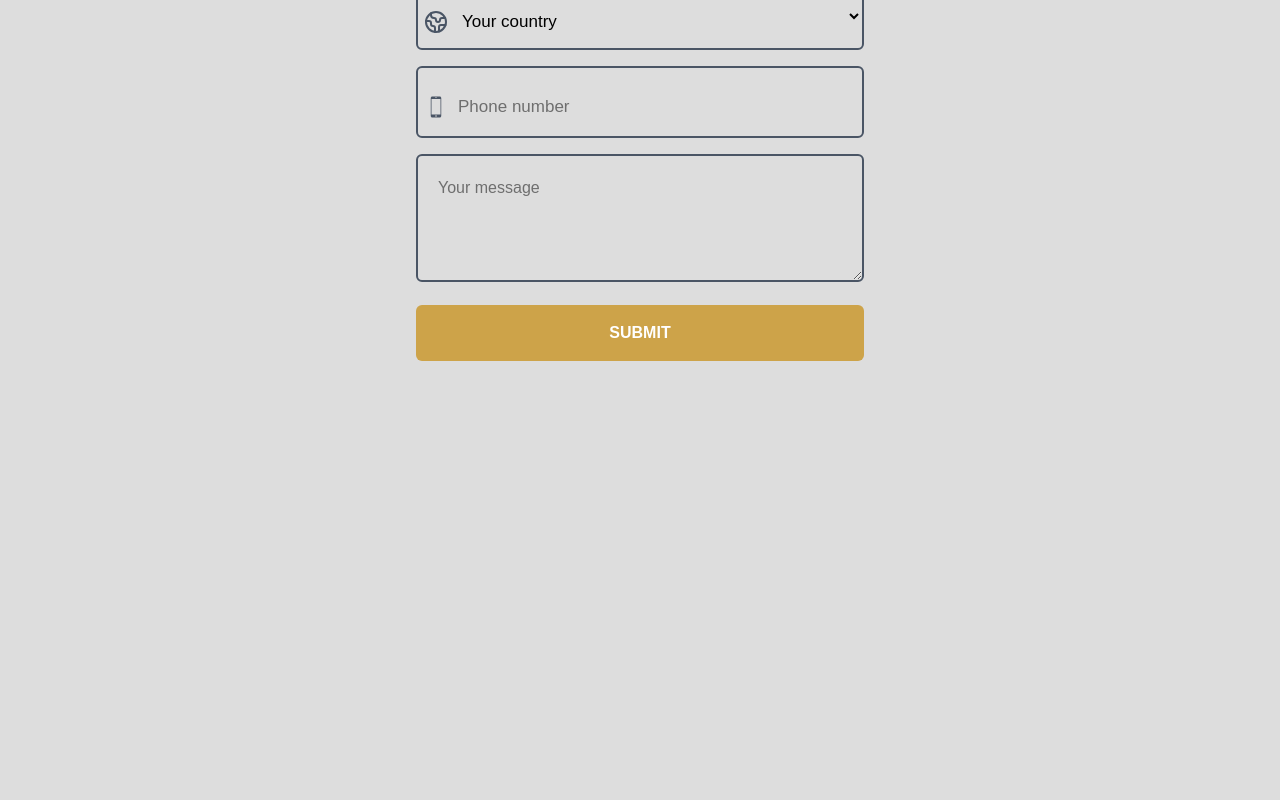
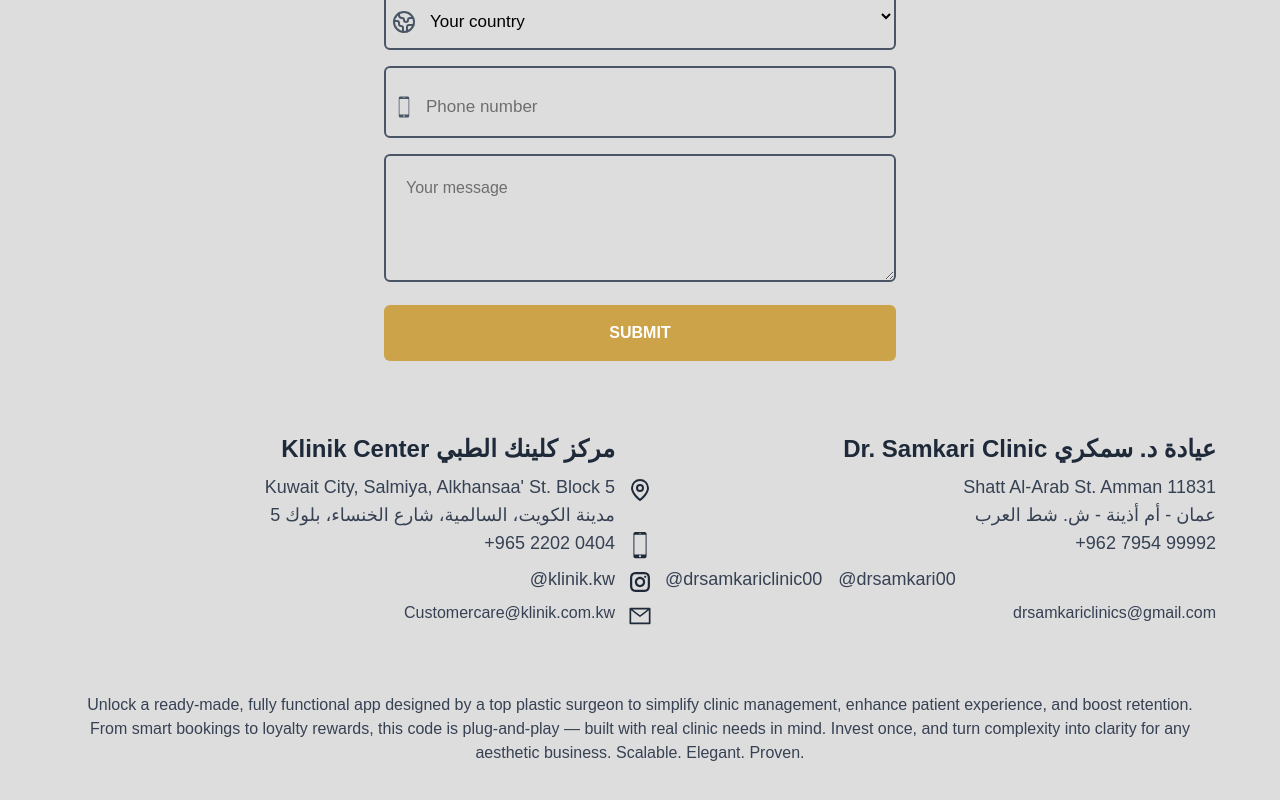
Before and after one commit to AhmedGawishAim/Dr-Samkari, a Next.js app: page /contact in a window 1280 px wide. Shown: the part 402-1202 px from the top of the page. Before the commit the page ends 800 px from the top, so only its background shows below. Built offline with nearby package versions, Linux system fonts and the light colour scheme.

Commit message:
add location section and optmize about page for dynamic data

```diff
--- a/src/app/(pages)/contact/page.jsx
+++ b/src/app/(pages)/contact/page.jsx
@@ -1,33 +1,130 @@
-'use client';
-
-import React from 'react';
-import InputField from '@/src/common/InputField';
-import { FaRegUser } from 'react-icons/fa6';
-import { AiOutlineMail } from 'react-icons/ai';
-import { LuEarth } from 'react-icons/lu';
-import { IoIosPhonePortrait } from 'react-icons/io';
+"use client";
+import React, { useRef, useEffect } from "react";
+import InputField from "@/src/common/InputField";
+import { FaRegUser } from "react-icons/fa6";
+import { AiOutlineMail } from "react-icons/ai";
+import { LuEarth } from "react-icons/lu";
+import { IoIosPhonePortrait } from "react-icons/io";
+import { GrLocation, GrInstagram } from "react-icons/gr";
+import { motion, useInView, useAnimation } from "framer-motion";
 
 export default function ContactPage() {
+  const LocationData = [
+    {
+      title: "Klinik Center مركز كلينك الطبي",
+      address1: "Kuwait City, Salmiya, Alkhansaa' St. Block 5",
+      address2: "مدينة الكويت، السالمية، شارع الخنساء، بلوك 5",
+      phone: "+965 2202 0404",
+      instagram: "@klinik.kw",
+      email: "Customercare@klinik.com.kw",
+      mapLink: "https://maps.app.goo.gl/HEyBo2dJBRRut3FS9",
+      instaLink: "https://instagram.com/klinik.kw",
+      mailto: "mailto:Customercare@klinik.com.kw",
+      tel: "tel:+96522020404",
+    },
+    {
+      title: "Dr. Samkari Clinic عيادة د. سمكري",
+      address1: "Shatt Al-Arab St. Amman 11831",
+      address2: "عمان - أم أذينة - ش. شط العرب",
+      phone: "+962 7954 99992",
+      instagram: ["@drsamkariclinic", "@drsamkari"],
+      email: "drsamkariclinics@gmail.com",
+      mapLink: "https://maps.app.goo.gl/sUsMMtfeu5VjEnqj9",
+      instaLinks: [
+        "https://instagram.com/drsamkariclinic",
+        "https://instagram.com/drsamkari",
+      ],
+      mailto: "mailto:drsamkariclinics@gmail.com",
+      tel: "tel:+962795499992",
+    },
+  ];
+
+  const locationRef = useRef(null);
+  const isInView = useInView(locationRef, { once: true });
+  const controls = useAnimation();
+
+  useEffect(() => {
+    if (isInView) controls.start("visible");
+  }, [isInView, controls]);
+
   const handleSubmit = (e) => {
     e.preventDefault();
-    alert('Form submitted!');
+    alert("Form submitted!");
   };
 
+  // Func to display location section
+  const renderLocationClinic = (location, alignEnd = false) => (
+    <div className={` text-end  md:text-${alignEnd ? "end" : "start"}  mb-2`}>
+      <h2 className={`text-2xl font-bold ${alignEnd ? "text-end" : ""} mb-2`}>
+        {location.title}
+      </h2>
+      {/* location on google map */}
+      {[location.address1, location.address2].map((address, i) => (
+        <p key={i} className="text-gray-700">
+          <a
+            href={location.mapLink}
+            target="_blank"
+            rel="noopener noreferrer"
+            className="hover:underline"
+          >
+            {address}
+          </a>
+        </p>
+      ))}
+      {/* phone */}
+      <p className="mb-2 text-gray-700">
+        <a href={location.tel} className="hover:underline">
+          {location.phone}
+        </a>
+      </p>
+      {/* insta */}
+      {Array.isArray(location.instagram) ? (
+        <div className="text-gray-700  justify-end md:justify-start  flex flex-wrap gap-4 mb-2">
+          {location.instagram.map((insta, i) => (
+            <a
+              key={i}
+              href={location.instaLinks[i]}
+              target="_blank"
+              rel="noopener noreferrer"
+              className="hover:underline"
+            >
+              {insta}00
+            </a>
+          ))}
+        </div>
+      ) : (
+        <p className="mb-2 text-gray-700">
+          <a
+            href={location.instaLink}
+            target="_blank"
+            rel="noopener noreferrer"
+            className="hover:underline"
+          >
+            {location.instagram}
+          </a>
+        </p>
+      )}
+      {/* email */}
+      <p className="text-base text-gray-700">
+        <a href={location.mailto} className="hover:underline">
+          {location.email}
+        </a>
+      </p>
+    </div>
+  );
+
   return (
-    <main className="pt-[50px] flex items-center justify-center">
-      <div className="p-8 rounded-lg max-w-lg w-full">
+    <main className="pt-[50px]">
+      <div className="container mx-auto flex flex-col items-center justify-center">
+        {/* form contact section */}
+        <div className="p-8 rounded-lg max-w-xl">
           <h2 className="text-4xl font-bold text-center mb-6">Get in touch with us</h2>
           <form onSubmit={handleSubmit} className="space-y-4">
-          {/* First + Last Name */}
             <div className="grid grid-cols-1 sm:grid-cols-2 gap-4">
               <InputField placeholder="First Name" icon={FaRegUser} required />
               <InputField placeholder="Last Name" required />
             </div>
-
-          {/* Email */}
             <InputField type="email" placeholder="Email" icon={AiOutlineMail} required />
-
-          {/* Country */}
             <div className="relative">
               <select
                 className="w-full ps-10 text-[17px] pe-5 pt-[26px] pb-4 border-2 border-gray-600 rounded-md outline-none block"
@@ -42,19 +139,14 @@
                 <LuEarth className="text-[24px] text-gray-600" />
               </div>
             </div>
-
-          {/* Phone */}
             <InputField type="tel" placeholder="Phone number" icon={IoIosPhonePortrait} required />
-
-          {/* Message */}
             <InputField
               as="textarea"
-            type='textarea'
+              type="textarea"
               placeholder="Your message"
               className="!h-32 pt-5 ps-5 w-full border-2 border-gray-600 outline-none rounded-md"
               required
             />
-
             <button
               type="submit"
               className="w-full cursor-pointer bg-[#cda349] hover:bg-orange-500 text-white font-semibold py-4 rounded-md transition"
@@ -63,6 +155,55 @@
             </button>
           </form>
         </div>
+        {/* location section  */}
+        <motion.div
+          ref={locationRef}
+          initial="hidden"
+          animate={controls}
+          variants={{
+            hidden: { opacity: 0, y: 50 },
+            visible: { opacity: 1, y: 0, transition: { duration: 0.8, ease: "easeOut" } },
+          }}
+          className="px-6 py-10 text-gray-800"
+        >
+          <div className="max-w-6xl mx-auto grid grid-cols-1 gap-5 md:gap-0 md:grid-cols-[1fr_50px_1fr] text-lg">
+            {renderLocationClinic(LocationData[0], true)}
+            {/* Icons */}
+            <div className="pt-[45px] hidden md:flex flex-col items-center">
+              <p>
+                <GrLocation className="text-2xl" />
+              </p>
+              <p className="pt-[28px]">
+                <IoIosPhonePortrait className="text-3xl" />
+              </p>
+              <p className="pt-[12px]">
+                <GrInstagram className="text-xl" />
+              </p>
+              <p className="pt-[12px]">
+                <AiOutlineMail className="text-2xl" />
+              </p>
+            </div>
+            {renderLocationClinic(LocationData[1])}
+          </div>
+
+          <motion.div
+            initial="hidden"
+            animate={controls}
+            variants={{
+              hidden: { opacity: 0, y: -100 },
+              visible: { opacity: 1, y: 0, transition: { duration: 1, ease: "easeOut" } },
+            }}
+            className="about-footer max-w-xxl lg:px-15 pt-15 text-gray-700 text-center"
+          >
+            Unlock a ready-made, fully functional app designed by a top plastic surgeon to simplify
+            clinic management, enhance patient experience, and boost retention. From smart bookings to
+            loyalty rewards, this code is plug-and-play — built with real clinic needs in mind.
+            Invest once, and turn complexity into clarity for any aesthetic business. Scalable. Elegant.
+            Proven.
+          </motion.div>
+        </motion.div>
+
+      </div>
     </main>
   );
 }
--- a/src/app/layout.js
+++ b/src/app/layout.js
@@ -5,11 +5,13 @@
 const geistSans = Geist({
   variable: "--font-geist-sans",
   subsets: ["latin"],
+   preload: false,
 });
 
 const geistMono = Geist_Mono({
   variable: "--font-geist-mono",
   subsets: ["latin"],
+   preload: false,
 });
 
 export const metadata = {
--- a/src/app/page.js
+++ b/src/app/page.js
@@ -1,7 +1,5 @@
 "use client";
-
 import React, { useState, useEffect } from "react";
-import Header from "@/src/common/Header";
 import Hero from "../components/HeroSection";
 import Book from "../components/BookSection";
 import TrackBookSection from "../components/TrackProgressSection";
@@ -9,7 +7,7 @@
 import PointsSection from "../components/PointsSection";
 import LatestNewsSection from "../components/LatestNewsSection";
 
-import Img8 from "@/public/assets/img-loading.png";
+import ImgLoading from "@/public/assets/img-loading.png";
 import Image from "next/image";
 export default function Page() {
   const [isLoading, setIsLoading] = useState(true);
@@ -35,7 +33,7 @@
       <div className="fixed inset-0 bg-white z-50 flex flex-col items-center justify-center">
         <div className="image-loader w-[300px]  relative  h-[110px] ">
           <Image
-            src={Img8}
+            src={ImgLoading}
             alt="Small Ball"
             fill
             sizes="(max-width: 768px) 100vw, (max-width: 1200px) 50vw, 33vw"
@@ -57,8 +55,6 @@
       <NotifiedSection />
       <PointsSection />
       <LatestNewsSection />
-
-
     </div>
   );
 }
--- a/src/common/Header.jsx
+++ b/src/common/Header.jsx
@@ -53,6 +53,7 @@
                       width={100}
                       height={100}
                       priority
+                     blurDataURL={Img3}
                       className="mx-auto w-full h-full"
                     />
                   </Link>
--- a/src/common/InputField.jsx
+++ b/src/common/InputField.jsx
@@ -4,7 +4,6 @@
 
 export default function InputField({ type = 'text', placeholder, icon: Icon, as = 'input', ...props }) {
   const Tag = as;
-  console.log(Tag);
 
   return (
     <div className="relative">
```
Also changed, not shown: src/app/(pages)/about/page.jsx (+94 -69 lines), 1 other file (tests, documents, lock files or other folders). Lines whose indentation alone changed are shown as unchanged.
